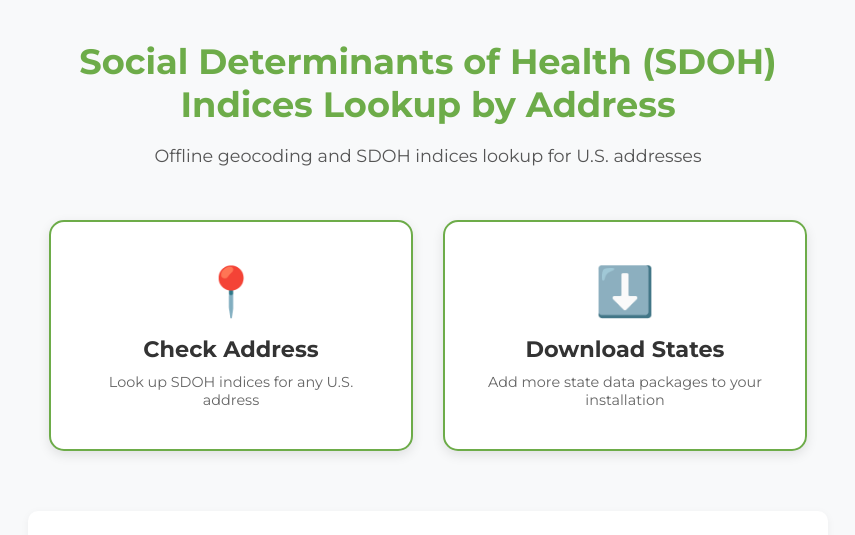
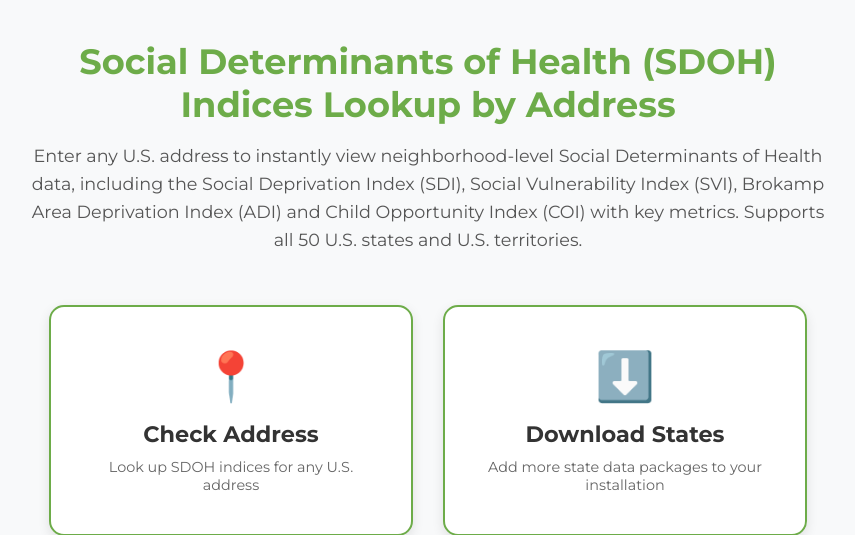
Before and after one commit to emgoatee/OfflineGeoSDOH, a Flask app: page / in a window 1280 px wide. Shown: the top 535 px of the page, without its empty margins (212-1067 px from the left). Run offline with Flask 3, Linux system fonts and the light colour scheme; parts of the project's set-up code (start-up, migrations or seed data) failed here and were passed over.

Commit message:
Update welcome page subtitle with detailed description
Add comprehensive description of app features including all
supported indices (SDI, SVI, ADI, COI) and coverage.

🤖 Generated with [Claude Code](https://claude.com/claude-code)

Co-Authored-By: Claude <noreply@anthropic.com>

```diff
--- a/templates/welcome.html
+++ b/templates/welcome.html
@@ -103,7 +103,7 @@
 <body>
     <h1>Social Determinants of Health (SDOH) Indices Lookup by Address</h1>
     <div class="subtitle">
-        Offline geocoding and SDOH indices lookup for U.S. addresses
+        Enter any U.S. address to instantly view neighborhood-level Social Determinants of Health data, including the Social Deprivation Index (SDI), Social Vulnerability Index (SVI), Brokamp Area Deprivation Index (ADI) and Child Opportunity Index (COI) with key metrics. Supports all 50 U.S. states and U.S. territories.
     </div>
 
     <div class="button-container">
```
